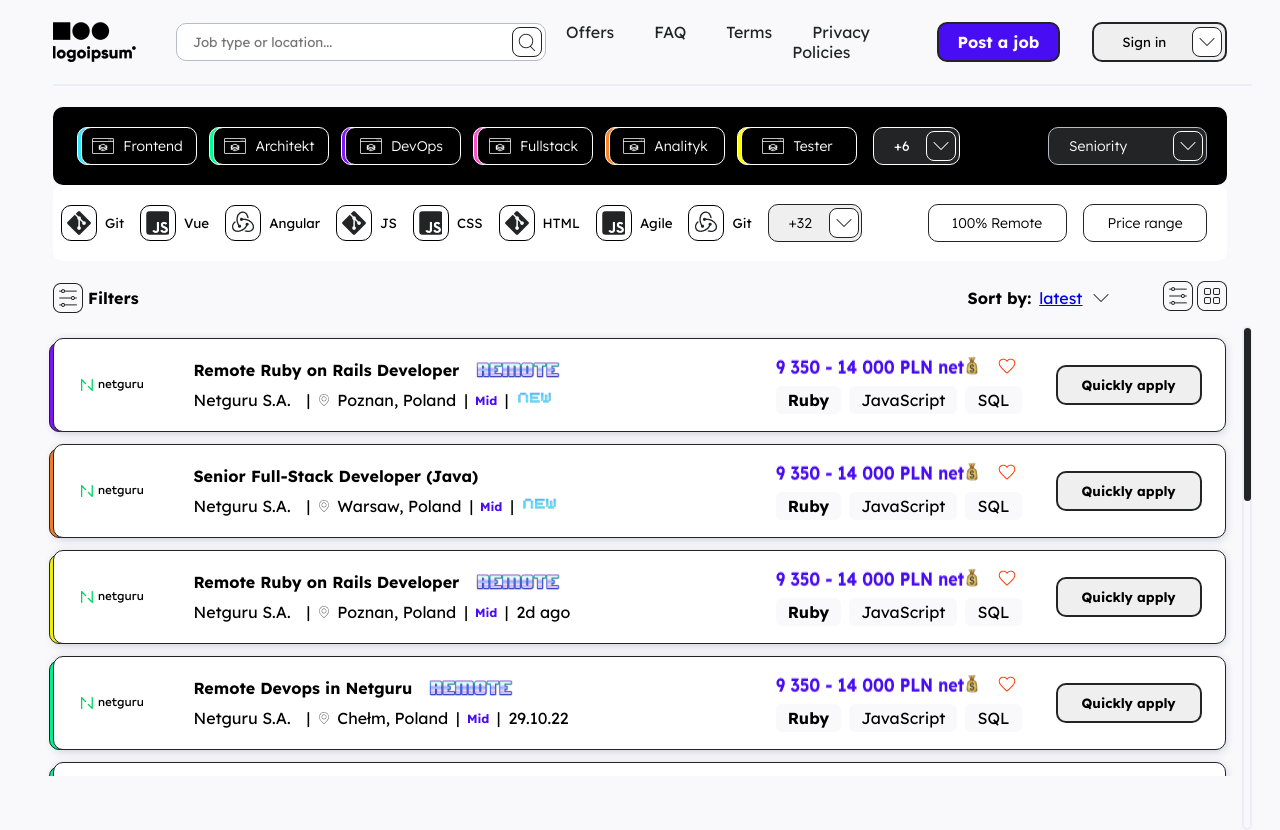
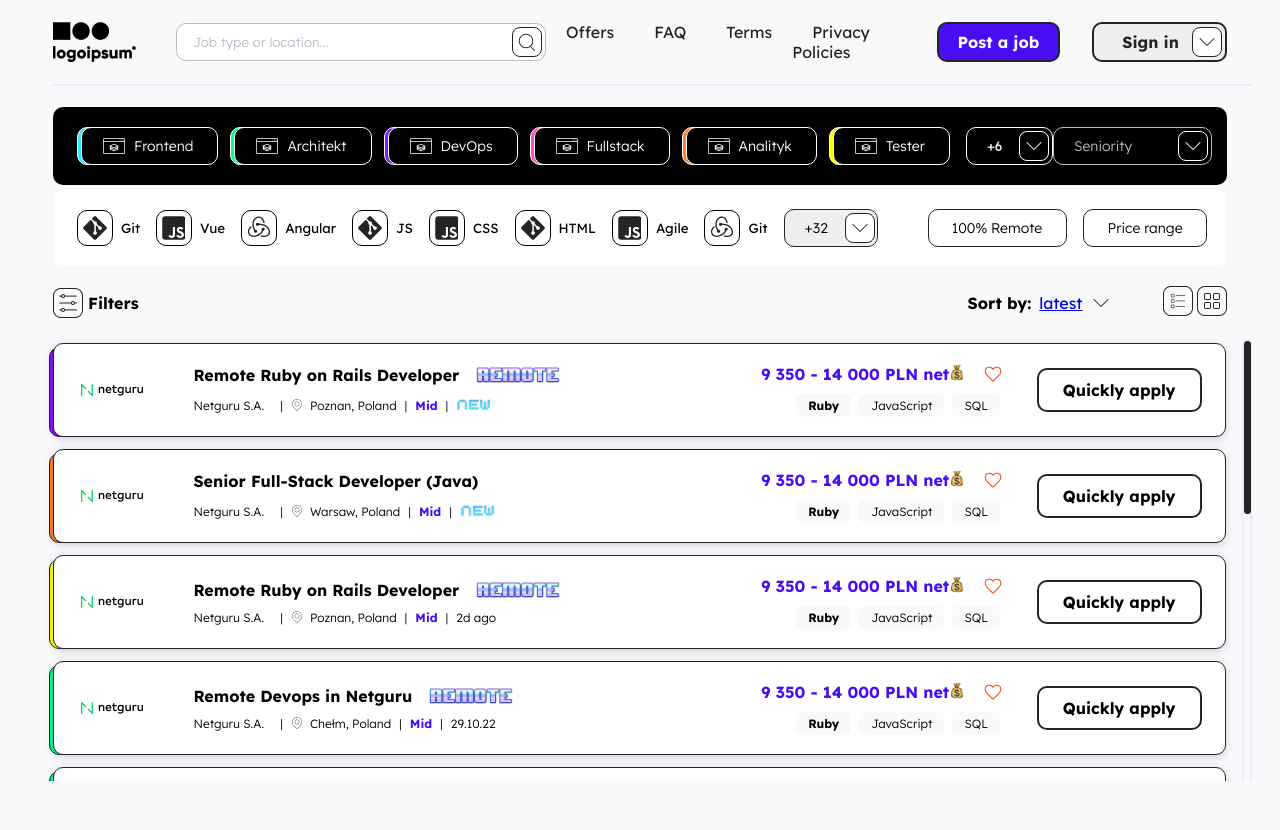
Before and after one commit to konradkol/zadanie-html-css, a plain HTML site: page index.html in a window 1280 px wide. After the commit the page ends 800 px from the top, so only its background shows below. Drawn offline with Linux system fonts and the light colour scheme.

Commit message:
poprawione bledy wizualne i kod css

```diff
--- a/index.html
+++ b/index.html
@@ -16,13 +16,9 @@
     <div class="wrapper">
       <header>
         <div class="header-left">
-          <img src="./images/place-holder-logo 1.png" alt="logoipsum" />
-          <input
-            type="search"
-            name=""
-            id=""
-            placeholder="Job type or location..." />
-          <img src="./images/icon _ search.png" alt="icon_search" />
+          <img src="./images/icon_logoipsum.png" alt="icon_logoipsum" />
+          <input type="search" placeholder="Job type or location..." />
+          <img src="./images/icon_search.png" alt="icon_search" />
         </div>
         <div class="header-right">
           <nav class="header-nav">
@@ -34,12 +30,12 @@
             </ul>
           </nav>
           <button>Post a job</button>
-          <select name="" id="">
-            <option value="">Sign in</option>
-            <option value="">Log in</option>
-            <option value="">Log out</option>
+          <select>
+            <option>Sign in</option>
+            <option>Log in</option>
+            <option>Log out</option>
           </select>
-          <img src="images/icon_arrow down-black.png" alt="icon_arrow" />
+          <img src="images/icon_arrow_down_black.png" alt="icon_arrow" />
         </div>
       </header>
       <div class="under-header"></div>
@@ -49,66 +45,67 @@
             <li>
               <button>
                 <div class="absolute"></div>
-                <img src="./images/noun-fullstack-4517026.png" alt="icon" />
+                <img src="./images/icon_fullstack.png" alt="icon_fullstack" />
                 Frontend
               </button>
             </li>
             <li>
               <button>
                 <div class="absolute"></div>
-                <img
-                  src="./images/noun-fullstack-4517026.png"
-                  alt="icon" />Architekt
+                <img src="./images/icon_fullstack.png" alt="icon_fullstack" />
+                Architekt
               </button>
             </li>
             <li>
               <button>
                 <div class="absolute"></div>
-                <img
-                  src="./images/noun-fullstack-4517026.png"
-                  alt="icon" />DevOps
+                <img src="./images/icon_fullstack.png" alt="icon_fullstack" />
+                DevOps
               </button>
             </li>
             <li>
               <button>
                 <div class="absolute"></div>
-                <img
-                  src="./images/noun-fullstack-4517026.png"
-                  alt="icon" />Fullstack
+                <img src="./images/icon_fullstack.png" alt="icon_fullstack" />
+                Fullstack
               </button>
             </li>
             <li>
               <button>
                 <div class="absolute"></div>
-                <img
-                  src="./images/noun-fullstack-4517026.png"
-                  alt="icon" />Analityk
+                <img src="./images/icon_fullstack.png" alt="icon_fullstack" />
+                Analityk
               </button>
             </li>
             <li>
               <button>
                 <div class="absolute"></div>
-                <img
-                  src="./images/noun-fullstack-4517026.png"
-                  alt="icon" />Tester
+                <img src="./images/icon_fullstack.png" alt="icon_fullstack" />
+                Tester
               </button>
             </li>
             <li>
-              <select class="nav-top-select-left" name="" id="">
-                <option value="">+6</option>
-                <option value="">+5</option>
-                <option value="">+4</option>
+              <select class="nav-top-select-left">
+                <option>+6</option>
+                <option>+5</option>
+                <option>+4</option>
               </select>
-              <img src="./images/icon_arrow down.png" alt="icon_arrow down" />
+              <img
+                class="img-absolute"
+                src="./images/icon_arrow_down_white.png"
+                alt="icon_arrow_down" />
             </li>
           </ul>
           <div class="nav-top-div">
-            <select class="nav-top-select-right" name="" id="">
-              <option value="">Seniority</option>
-              <option value="">Regular</option>
-              <option value="">Junior</option>
+            <select class="nav-top-select-right">
+              <option>Seniority</option>
+              <option>Regular</option>
+              <option>Junior</option>
             </select>
-            <img src="./images/icon_arrow down.png" alt="icon_arrow down" />
+            <img
+              class="img-absolute"
+              src="./images/icon_arrow_down_white.png"
+              alt="icon_arrow_down" />
           </div>
         </nav>
         <nav class="nav-bottom">
@@ -154,15 +151,15 @@
               </button>
             </li>
             <li>
-              <select name="" id="">
-                <option value="">+32</option>
-                <option value="">+16</option>
-                <option value="">+8</option>
+              <select>
+                <option>+32</option>
+                <option>+16</option>
+                <option>+8</option>
               </select>
-              <img src="images/icon_arrow down-black.png" alt="icon_arrow" />
+              <img src="images/icon_arrow_down_black.png" alt="icon_arrow" />
             </li>
           </ul>
-          <div class="nav-bottom-div">
+          <div>
             <button>100% Remote</button>
             <button>Price range</button>
           </div>
@@ -178,11 +175,11 @@
             <div>
               <strong>Sort by:</strong>
               <a href="#">latest</a>
-              <img src="./images/icon_arrow down-black.png" alt="icon-arrow" />
+              <img src="./images/icon_arrow_down_black.png" alt="icon_arrow" />
             </div>
             <div>
-              <img src="./images/icon_filter.png" alt="icon-filter" />
-              <img src="./images/icon_box.png" alt="icon-box" />
+              <img src="./images/icon_list.png" alt="icon_list" />
+              <img src="./images/icon_box.png" alt="icon_box" />
             </div>
           </div>
         </div>
@@ -191,34 +188,32 @@
             <div class="list-item">
               <div class="absolute"></div>
               <div class="item-part-left">
-                <img src="./images/Mask group.png" alt="logo_Mask_group" />
+                <img src="./images/icon_netguru.png" alt="icon_netguru" />
                 <div>
                   <p>
                     <strong>Remote Ruby on Rails Developer</strong>
-                    <img
-                      src="./images/cooltext407791665034575 4.png"
-                      alt="icon_Remote" />
+                    <img src="./images/icon_remote.png" alt="icon_remote" />
                   </p>
                   <p>
                     <span>Netguru S.A. </span> <span>|</span>
-                    <img src="./images/Vector.png" alt="icon_vector" />
+                    <img src="./images/icon_vector.png" alt="icon_vector" />
                     <span>Poznan, Poland</span>
-                    <span> | </span>
-                    <img src="./images/icon_mid.png" alt="icon_mid" />
-                    <span> | </span>
-                    <img
-                      src="./images/coollogo_com-29208220 3.png"
-                      alt="icon_new" />
+                    <span>|</span>
+                    <strong>Mid</strong>
+                    <span>|</span>
+                    <img src="./images/icon_new.png" alt="icon_new" />
                   </p>
                 </div>
               </div>
               <div class="item-part-right">
                 <div>
                   <p>
+                    <strong>9 350 - 14 000 PLN net</strong>
                     <img
-                      src="./images/9 350 - 14 000 PLN n.png"
-                      alt="icon_price" />
-                    <img src="./images/heart stroke.png" alt="icon_heart" />
+                      src="./images/icon_price.png"
+                      alt="icon_price"
+                      height="17px" />
+                    <img src="./images/icon_heart.png" alt="icon_heart" />
                   </p>
                   <p>
                     <span class="ruby"><strong>Ruby</strong></span>
@@ -232,31 +227,31 @@
             <div class="list-item">
               <div class="absolute"></div>
               <div class="item-part-left">
-                <img src="./images/Mask group.png" alt="logo_Mask_group" />
+                <img src="./images/icon_netguru.png" alt="icon_netguru" />
                 <div>
                   <p>
                     <strong>Senior Full-Stack Developer (Java)</strong>
                   </p>
                   <p>
                     <span>Netguru S.A. </span> <span>|</span>
-                    <img src="./images/Vector.png" alt="icon_vector" />
+                    <img src="./images/icon_vector.png" alt="icon_vector" />
                     <span>Warsaw, Poland</span>
                     <span> | </span>
-                    <img src="./images/icon_mid.png" alt="icon_mid" />
+                    <strong>Mid</strong>
                     <span> | </span>
-                    <img
-                      src="./images/coollogo_com-29208220 3.png"
-                      alt="icon_new" />
+                    <img src="./images/icon_new.png" alt="icon_new" />
                   </p>
                 </div>
               </div>
               <div class="item-part-right">
                 <div>
                   <p>
+                    <strong>9 350 - 14 000 PLN net</strong>
                     <img
-                      src="./images/9 350 - 14 000 PLN n.png"
-                      alt="icon_price" />
-                    <img src="./images/heart stroke.png" alt="icon_heart" />
+                      src="./images/icon_price.png"
+                      alt="icon_price"
+                      height="17px" />
+                    <img src="./images/icon_heart.png" alt="icon_heart" />
                   </p>
                   <p>
                     <span class="ruby"><strong>Ruby</strong></span
@@ -270,20 +265,18 @@
             <div class="list-item">
               <div class="absolute"></div>
               <div class="item-part-left">
-                <img src="./images/Mask group.png" alt="logo_Mask_group" />
+                <img src="./images/icon_netguru.png" alt="icon_netguru" />
                 <div>
                   <p>
                     <strong>Remote Ruby on Rails Developer</strong>
-                    <img
-                      src="./images/cooltext407791665034575 4.png"
-                      alt="icon_Remote" />
+                    <img src="./images/icon_remote.png" alt="icon_remote" />
                   </p>
                   <p>
                     <span>Netguru S.A. </span> <span>|</span>
-                    <img src="./images/Vector.png" alt="icon_vector" />
+                    <img src="./images/icon_vector.png" alt="icon_vector" />
                     <span>Poznan, Poland</span>
                     <span> | </span>
-                    <img src="./images/icon_mid.png" alt="icon_mid" />
+                    <strong>Mid</strong>
                     <span> | </span>
                     <span>2d ago</span>
                   </p>
@@ -292,10 +285,12 @@
               <div class="item-part-right">
                 <div>
                   <p>
+                    <strong>9 350 - 14 000 PLN net</strong>
                     <img
-                      src="./images/9 350 - 14 000 PLN n.png"
-                      alt="icon_price" />
-                    <img src="./images/heart stroke.png" alt="icon_heart" />
+                      src="./images/icon_price.png"
+                      alt="icon_price"
+                      height="17px" />
+                    <img src="./images/icon_heart.png" alt="icon_heart" />
                   </p>
                   <p>
                     <span class="ruby"><strong>Ruby</strong></span
@@ -309,20 +304,18 @@
             <div class="list-item">
               <div class="absolute"></div>
               <div class="item-part-left">
-                <img src="./images/Mask group.png" alt="logo_Mask_group" />
+                <img src="./images/icon_netguru.png" alt="icon_netguru" />
                 <div>
                   <p>
                     <strong>Remote Devops in Netguru</strong>
-                    <img
-                      src="./images/cooltext407791665034575 4.png"
-                      alt="icon_Remote" />
+                    <img src="./images/icon_remote.png" alt="icon_remote" />
                   </p>
                   <p>
                     <span>Netguru S.A. </span> <span>|</span>
-                    <img src="./images/Vector.png" alt="icon_vector" />
+                    <img src="./images/icon_vector.png" alt="icon_vector" />
                     <span>Chełm, Poland</span>
                     <span> | </span>
-                    <img src="./images/icon_mid.png" alt="icon_mid" />
+                    <strong>Mid</strong>
                     <span> | </span>
                     <span>29.10.22</span>
                   </p>
@@ -331,10 +324,12 @@
               <div class="item-part-right">
                 <div>
                   <p>
+                    <strong>9 350 - 14 000 PLN net</strong>
                     <img
-                      src="./images/9 350 - 14 000 PLN n.png"
-                      alt="icon_price" />
-                    <img src="./images/heart stroke.png" alt="icon_heart" />
+                      src="./images/icon_price.png"
+                      alt="icon_price"
+                      height="17px" />
+                    <img src="./images/icon_heart.png" alt="icon_heart" />
                   </p>
                   <p>
                     <span class="ruby"><strong>Ruby</strong></span
--- a/style.css
+++ b/style.css
@@ -5,9 +5,9 @@
   font-family: "Lexend Deca", sans-serif;
 }
 body {
+  background: #f9f9fc;
   /* display: flex;
   justify-content: center; */
-  background: #f9f9fc;
 }
 .wrapper {
   max-width: 1366px;
@@ -29,7 +29,6 @@ header > div {
 }
 .header-left {
   position: relative;
-  /* flex-grow: 1; */
 }
 .header-left input {
   width: 370px;
@@ -39,14 +38,16 @@ header > div {
   gap: 40px;
   border: 1px solid #b5bdc7;
   border-radius: 10px;
+  font-weight: 300;
+  -webkit-text-fill-color: #b5bdc7;
 }
 .header-left input ~ img {
   position: absolute;
   top: 6px;
   right: 4px;
   z-index: 1;
+  width: 30px;
   height: 30px;
-  width: 30px;
   background-color: #fff;
   border: 1px solid #222324;
   border-radius: 8px;
@@ -54,7 +55,6 @@ header > div {
 }
 .header-right {
   position: relative;
-  /* flex-grow: 1; */
 }
 .header-right a {
   margin: 0 20px;
@@ -68,7 +68,6 @@ header > div {
   width: 130px;
   height: 40px;
   margin: 0 32px 0 4px;
-  /* padding: 10px 24px; */
   gap: 10px;
   color: #fff;
   background: #490df4;
@@ -76,7 +75,6 @@ header > div {
   border-radius: 10px;
   font-weight: 700;
   font-size: 16px;
-  /* line-height: 20px; */
 }
 .header-right select {
   width: 140px;
@@ -85,6 +83,9 @@ header > div {
   gap: 24px;
   border: 2px solid #222426;
   border-radius: 10px;
+  font-weight: 700;
+  font-size: 16px;
+  color: #222426;
 }
 .header-right img {
   position: absolute;
@@ -111,10 +112,11 @@ ul {
   display: flex;
   justify-content: space-between;
   align-items: center;
-  background-color: black;
+  background-color: #000;
   border-radius: 10px;
   padding: 20px;
   margin-right: 25px;
+  margin-bottom: 5px;
   overflow: hidden;
 }
 .nav-top > ul {
@@ -125,17 +127,15 @@ ul {
   display: flex;
   align-items: center;
 }
-
 .nav-top button {
   position: relative;
   display: flex;
   justify-content: center;
   align-items: center;
-  width: 116px;
   height: 38px;
-  color: white;
+  color: #fff;
   background-color: #000;
-  border: 1px solid #ffffff;
+  border: 1px solid #fff;
   border-radius: 10px;
   margin: 0 8px;
   padding: 7px 24px 7px 20px;
@@ -143,72 +143,33 @@ ul {
   font-weight: 300;
   font-size: 14px;
 }
-.nav-top li:nth-child(1) .absolute {
+.nav-top .absolute {
   position: absolute;
   z-index: -1;
   width: 22px;
   height: 38px;
   left: -5px;
   top: -1px;
-  background: #31e8ff;
-  border: 1px solid #ffffff;
+  border: 1px solid #fff;
   border-radius: 10px;
 }
-
+.nav-top li:nth-child(1) .absolute {
+  background: #31e8ff;
+}
 .nav-top li:nth-child(2) .absolute {
-  position: absolute;
-  z-index: -1;
-  width: 22px;
-  height: 38px;
-  left: -5px;
-  top: -1px;
   background: #00ff93;
-  border: 1px solid #ffffff;
-  border-radius: 10px;
 }
 .nav-top li:nth-child(3) .absolute {
-  position: absolute;
-  z-index: -1;
-  width: 22px;
-  height: 38px;
-  left: -5px;
-  top: -1px;
   background: #8415ff;
-  border: 1px solid #ffffff;
-  border-radius: 10px;
 }
 .nav-top li:nth-child(4) .absolute {
-  position: absolute;
-  z-index: -1;
-  width: 22px;
-  height: 38px;
-  left: -5px;
-  top: -1px;
   background: #fd4dc7;
-  border: 1px solid #ffffff;
-  border-radius: 10px;
 }
 .nav-top li:nth-child(5) .absolute {
-  position: absolute;
-  z-index: -1;
-  width: 22px;
-  height: 38px;
-  left: -5px;
-  top: -1px;
   background: #ff8227;
-  border: 1px solid #ffffff;
-  border-radius: 10px;
 }
 .nav-top li:nth-child(6) .absolute {
-  position: absolute;
-  z-index: -1;
-  width: 22px;
-  height: 38px;
-  left: -5px;
-  top: -1px;
   background: #fdff00;
-  border: 1px solid #ffffff;
-  border-radius: 10px;
 }
 .nav-top-select-left {
   width: 87px;
@@ -216,63 +177,52 @@ ul {
   margin-left: 8px;
   padding: 4px 4px 4px 16px;
   gap: 16px;
-  color: white;
-  background: #222426;
-  border: 1px solid #ffffff;
+  color: #fff;
+  background-color: #000;
+  border: 1px solid #fff;
   border-radius: 10px;
 }
-.nav-top-select-left ~ img {
+.nav-top .img-absolute {
   position: absolute;
   top: 4px;
   right: 4px;
   z-index: 1;
   height: 30px;
   width: 30px;
-  background-color: #222426;
+  background-color: #000;
   border: 1px solid #fff;
   border-radius: 8px;
   padding: 4px;
 }
-
 .nav-top-div {
   position: relative;
 }
 .nav-top-select-right {
   display: flex;
-  flex-direction: row;
   justify-content: center;
   align-items: center;
   padding: 4px 4px 4px 16px;
   gap: 40px;
   width: 159px;
   height: 38px;
-  color: white;
-  background: #222426;
+  color: #b5bdc7;
+  background: #000;
   border: 1px solid #b5bdc7;
   border-radius: 10px;
   font-weight: 300;
   font-size: 14px;
 }
-.nav-top-select-right ~ img {
-  position: absolute;
-  top: 4px;
-  right: 4px;
-  z-index: 1;
-  height: 30px;
-  width: 30px;
-  background-color: #222426;
-  border: 1px solid #fff;
-  border-radius: 8px;
-  padding: 4px;
-}
 .nav-bottom {
   display: flex;
   justify-content: space-between;
   align-items: center;
-  background: #ffffff;
+  background: #fff;
   border-radius: 10px;
   margin-right: 25px;
   overflow: hidden;
+}
+.nav-bottom ul {
+  margin-left: 16px;
 }
 .nav-bottom li {
   position: relative;
@@ -289,7 +239,7 @@ ul {
 }
 .nav-bottom button > img {
   padding: 5px;
-  border: 1px solid black;
+  border: 1px solid #000;
   border-radius: 10px;
 }
 .nav-bottom li select {
@@ -319,35 +269,25 @@ ul {
   border-radius: 8px;
   padding: 4px;
 }
-
-.nav-bottom-div {
-  margin-left: 20px;
-  margin-right: 20px;
+.nav-bottom > div {
+  margin: 0 20px;
 }
-.nav-bottom-div button:nth-child(1) {
-  /* padding: 10px 24px; */
-  margin-right: 12px;
-  gap: 10px;
-  width: 139px;
+.nav-bottom > div > button {
   height: 38px;
   background-color: #fff;
   border: 1px solid #222426;
   border-radius: 10px;
+  gap: 10px;
   font-weight: 300;
   font-size: 14px;
   line-height: 18px;
 }
-.nav-bottom-div button:nth-child(2) {
-  /* padding: 10px 24px; */
-  gap: 10px;
+.nav-bottom > div button:nth-child(1) {
+  margin-right: 12px;
+  width: 139px;
+}
+.nav-bottom > div button:nth-child(2) {
   width: 124px;
-  height: 38px;
-  background-color: #fff;
-  border: 1px solid #222426;
-  border-radius: 10px;
-  font-weight: 300;
-  font-size: 14px;
-  line-height: 18px;
 }
 .filter {
   display: flex;
@@ -376,8 +316,6 @@ ul {
 }
 .list-items {
   flex-grow: 1;
-  max-height: 450px;
-  overflow-y: clip;
 }
 .list-item {
   position: relative;
@@ -385,69 +323,37 @@ ul {
   justify-content: space-between;
   margin: 12px 0;
   padding: 5px 2%;
-  /* max-width: 1257px; */
   height: 94px;
-  background: #ffffff;
+  background: #fff;
   border: 1px solid #222426;
-  box-shadow: 0px 2px 8px rgba(22, 32, 75, 0.19);
+  box-shadow: 0px 2px 8px #16204b30;
   border-radius: 10px;
 }
-.list-item:nth-child(1) .absolute {
+.list-item .absolute {
   position: absolute;
   z-index: -1;
   width: 42px;
   height: 90px;
   left: -5px;
   top: 3px;
-  background: #8415ff;
   border: 1px solid #222426;
   border-radius: 10px;
 }
+.list-item:nth-child(1) .absolute {
+  background: #8415ff;
+}
 .list-item:nth-child(2) .absolute {
-  position: absolute;
-  z-index: -1;
-  width: 42px;
-  height: 90px;
-  left: -5px;
-  top: 3px;
   background: #ff8227;
-  border: 1px solid #222426;
-  border-radius: 10px;
 }
 .list-item:nth-child(3) .absolute {
-  position: absolute;
-  z-index: -1;
-  width: 42px;
-  height: 90px;
-  left: -5px;
-  top: 3px;
   background: #fdff00;
-  border: 1px solid #222426;
-  border-radius: 10px;
 }
 .list-item:nth-child(4) .absolute {
-  position: absolute;
-  z-index: -1;
-  width: 42px;
-  height: 90px;
-  left: -5px;
-  top: 3px;
   background: #00ff93;
-  border: 1px solid #222426;
-  border-radius: 10px;
 }
 .list-item:nth-child(5) .absolute {
-  position: absolute;
-  z-index: -1;
-  width: 42px;
-  height: 90px;
-  left: -5px;
-  top: 3px;
   background: #00ff93;
-  border: 1px solid #222426;
-  border-radius: 10px;
 }
-
 .item-part-left {
   display: flex;
   align-items: center;
@@ -464,8 +370,19 @@ ul {
   align-items: center;
   column-gap: 8px;
 }
+.item-part-left p:nth-child(2) span {
+  font-weight: 300;
+  font-size: 12px;
+}
 .item-part-left p:nth-child(2) span:nth-child(2) {
   margin: 0 1px 0 8px;
+}
+.item-part-left p:nth-child(2) strong {
+  font-size: 12px;
+  color: #490df4;
+}
+.item-part-left p:nth-child(2) img:last-child {
+  padding-top: 3px;
 }
 .item-part-right {
   display: flex;
@@ -474,7 +391,12 @@ ul {
 }
 .item-part-right div p:nth-child(1) {
   display: flex;
-  column-gap: 16px;
+}
+.item-part-right div p:nth-child(1) strong {
+  color: #490df4;
+}
+.item-part-right div p:nth-child(1) img:last-child {
+  margin-left: 18px;
 }
 .item-part-right div p:nth-child(2) {
   display: flex;
@@ -483,21 +405,31 @@ ul {
 .item-part-right div p span {
   padding: 4px 12px;
   background: #f9f9fc;
+  font-size: 12px;
+  font-weight: 300;
   border-radius: 6px;
+}
+.item-part-right div p span:first-child {
+  margin-left: 35px;
 }
 .item-part-right button {
   padding: 10px 24px;
   border: 2px solid #222426;
   border-radius: 10px;
-  font-weight: bold;
+  background: #fff;
+  font-weight: 700;
+  font-size: 16px;
 }
 .offers {
   display: flex;
   justify-content: space-between;
+  max-height: 450px;
+  overflow-y: clip;
 }
 .scroll {
   width: 10px;
   height: 504px;
+  margin-top: 8px;
   margin-left: 16px;
   border: 2px solid #eceef7;
   border-radius: 15px;
```
Also changed, not shown: images/9 350 - 14 000 PLN n.png (deleted), images/box.png (deleted), images/icon _ search.svg (deleted), images/icon_arrow_down_black.png (renamed from images/icon_arrow down-black.png), images/icon_arrow_down_white.png (renamed from images/icon_arrow down.png), images/icon_fullstack.png (renamed from images/noun-fullstack-4517026.png), images/icon_heart.png (renamed from images/heart stroke.png), images/icon_list.png (added), images/icon_logoipsum.png (renamed from images/place-holder-logo 1.png), images/icon_netguru.png (renamed from images/Mask group.png), images/icon_new.png (renamed from images/coollogo_com-29208220 3.png), images/icon_price.png (added), images/icon_remote.png (renamed from images/cooltext407791665034575 4.png), images/icon_search.png (renamed from images/icon _ search.png), 2 more files.
